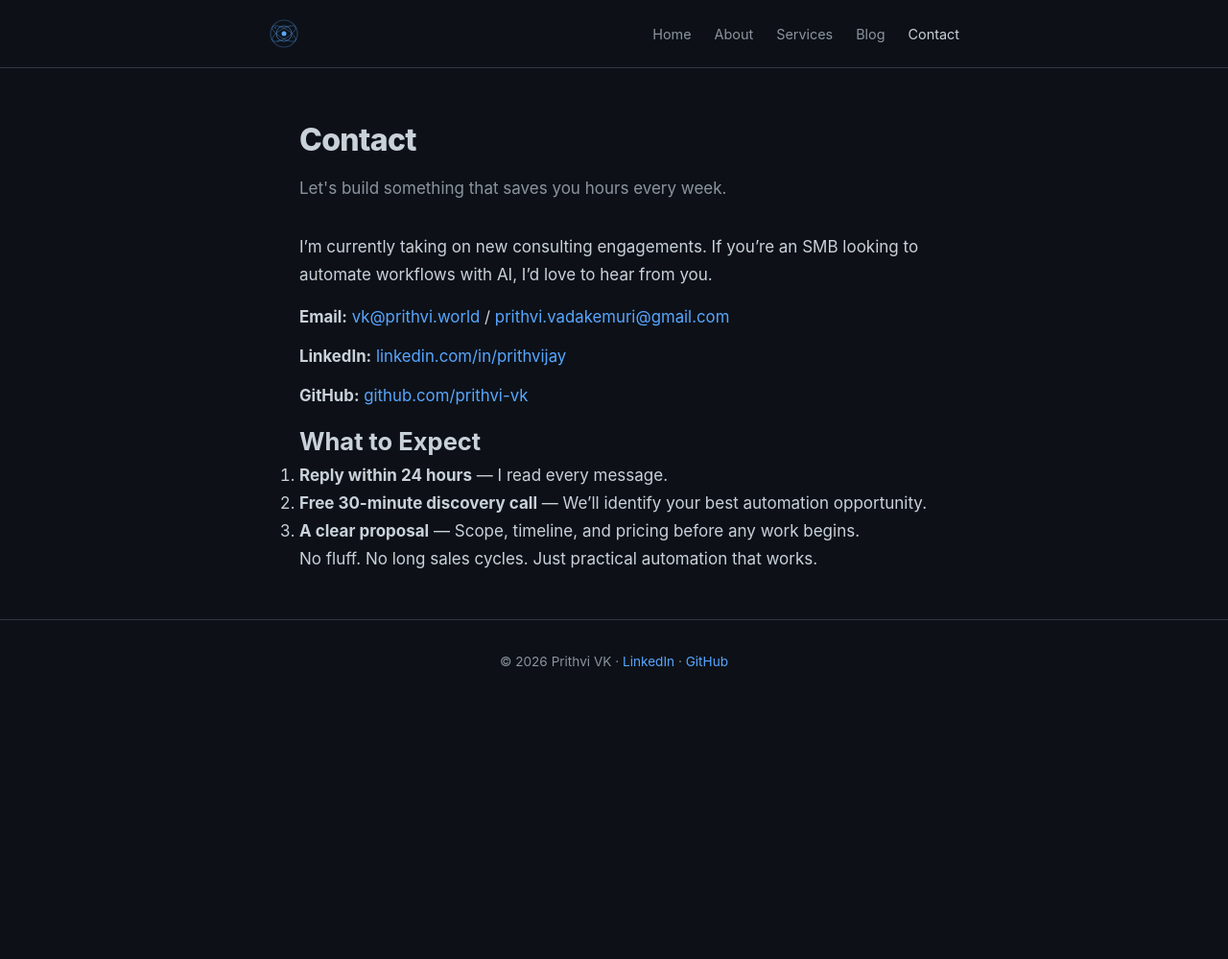
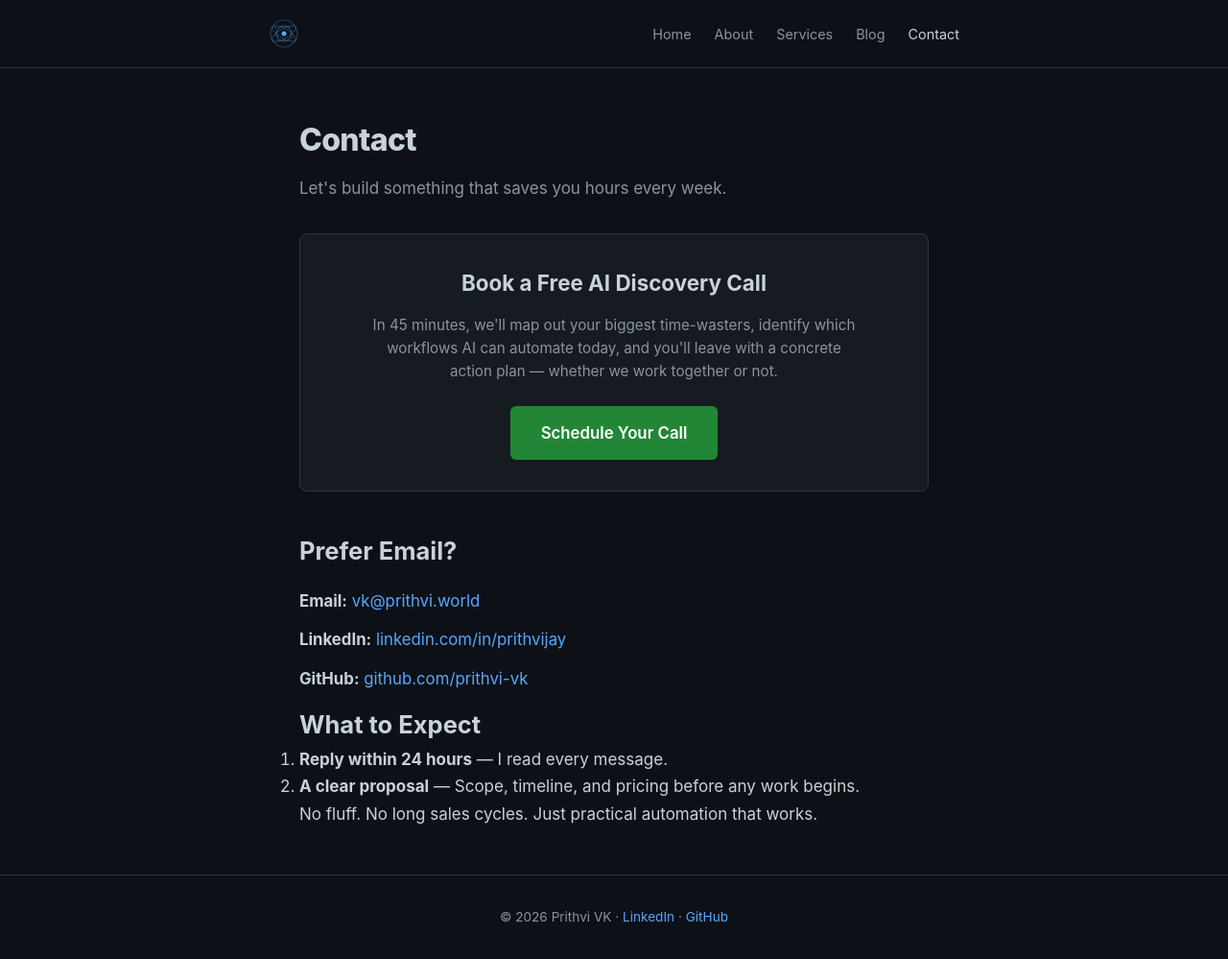
Before and after one commit to prithvi-vk/prithvi-vk.github.io, a Jekyll site: the page built from contact.md, in a window 1280 px wide and 999 px high. Shown: the whole window at 96% size. Built offline with Jekyll 4.4.1, drawn with Linux system fonts in a browser that asks for light colours.

Commit message:
Add Calendly AI Discovery call CTA to contact page
Integrate the 45-min AI Discovery Calendly link as the primary CTA,
streamline email to vk@prithvi.world, and add styled booking section.

Co-Authored-By: Claude Opus 4.6 (1M context) <noreply@anthropic.com>

```diff
--- a/assets/css/style.css
+++ b/assets/css/style.css
@@ -307,6 +307,34 @@ img {
 
 /* --- Contact --- */
 
+.contact-cta {
+  background: var(--bg-secondary);
+  border: 1px solid var(--border);
+  border-radius: 8px;
+  padding: 2rem;
+  margin-bottom: 2.5rem;
+  text-align: center;
+}
+
+.contact-cta h2 {
+  font-size: 1.4rem;
+  font-weight: 700;
+  margin-bottom: 0.8rem;
+}
+
+.contact-cta p {
+  color: var(--text-muted);
+  font-size: 0.95rem;
+  max-width: 520px;
+  margin: 0 auto 1.5rem;
+  line-height: 1.6;
+}
+
+.contact-cta .btn {
+  font-size: 1.05rem;
+  padding: 0.85rem 2rem;
+}
+
 .contact-links {
   list-style: none;
   margin-top: 1rem;
--- a/contact.md
+++ b/contact.md
@@ -5,10 +5,16 @@ subtitle: Let's build something that saves you hours every week.
 permalink: /contact/
 ---
 
-I'm currently taking on new consulting engagements. If you're an SMB looking to automate workflows with AI, I'd love to hear from you.
+<div class="contact-cta">
+  <h2>Book a Free AI Discovery Call</h2>
+  <p>In 45 minutes, we'll map out your biggest time-wasters, identify which workflows AI can automate today, and you'll leave with a concrete action plan — whether we work together or not.</p>
+  <a href="https://calendly.com/prithvi-vadakemuri/ai-discovery" class="btn" target="_blank">Schedule Your Call</a>
+</div>
+
+## Prefer Email?
 
 <ul class="contact-links">
-  <li><strong>Email:</strong> <a href="mailto:vk@prithvi.world">vk@prithvi.world</a> / <a href="mailto:prithvi.vadakemuri@gmail.com">prithvi.vadakemuri@gmail.com</a></li>
+  <li><strong>Email:</strong> <a href="mailto:vk@prithvi.world">vk@prithvi.world</a></li>
   <li><strong>LinkedIn:</strong> <a href="https://www.linkedin.com/in/prithvijay/">linkedin.com/in/prithvijay</a></li>
   <li><strong>GitHub:</strong> <a href="https://github.com/prithvi-vk">github.com/prithvi-vk</a></li>
 </ul>
@@ -16,7 +22,6 @@ I'm currently taking on new consulting engagements. If you're an SMB looking to
 ## What to Expect
 
 1. **Reply within 24 hours** — I read every message.
-2. **Free 30-minute discovery call** — We'll identify your best automation opportunity.
-3. **A clear proposal** — Scope, timeline, and pricing before any work begins.
+2. **A clear proposal** — Scope, timeline, and pricing before any work begins.
 
 No fluff. No long sales cycles. Just practical automation that works.
```
